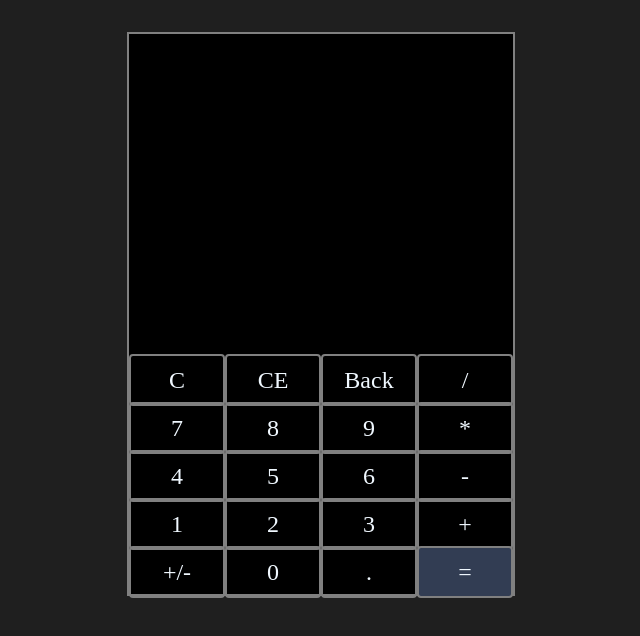
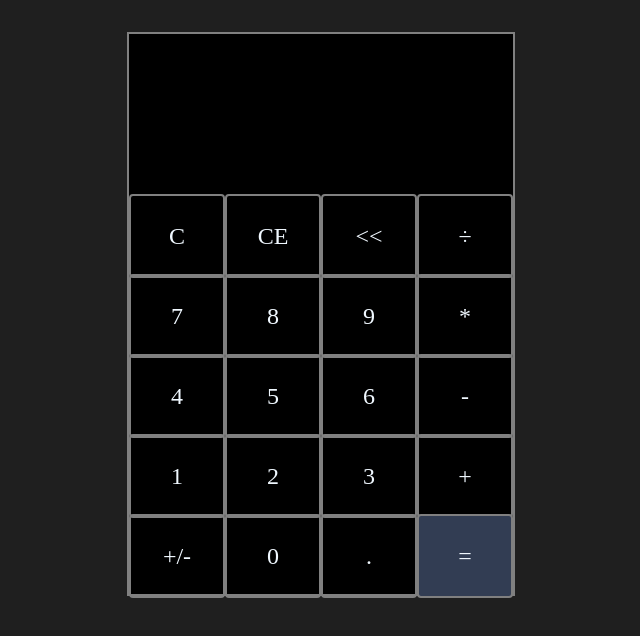
Before and after one commit to santisica29/Calculator-Revisited, a plain HTML site: page index.html in a window 1280 px wide. Shown: the whole page, without its empty margins (319-959 px from the left). Drawn offline with Linux system fonts and the light colour scheme.

Commit message:
Change division symbol

```diff
--- a/index.html
+++ b/index.html
@@ -17,8 +17,8 @@
         <div>
           <div class="btn-c"><span>C</span></div>
           <div class="btn"><span>CE</span></div>
-          <div class="btn"><span>Back</span></div>
-          <div class="btn-op"><span>/</span></div>
+          <div class="btn"><span><<</span></div>
+          <div class="btn-op"><span>÷</span></div>
         </div>
 
         <div>
--- a/main.js
+++ b/main.js
@@ -163,7 +163,7 @@ function operate(operator, n1, n2) {
     case "*":
       result = multiply(n1, n2);
       break;
-    case "/":
+    case "÷":
       result = divide(n1, n2);
       break;
   }
--- a/styles.css
+++ b/styles.css
@@ -18,10 +18,17 @@ body {
     justify-content: end;
     background-color: black;
     color: white;
-    height: 9rem;
     margin: 0;
     padding: 0.5rem 2rem;
     font-size: 2rem;
+}
+
+.display .currentNum{
+    height: 5rem;
+}
+
+.display .result{
+    height: 3rem;
 }
 
 .numbers{
```
